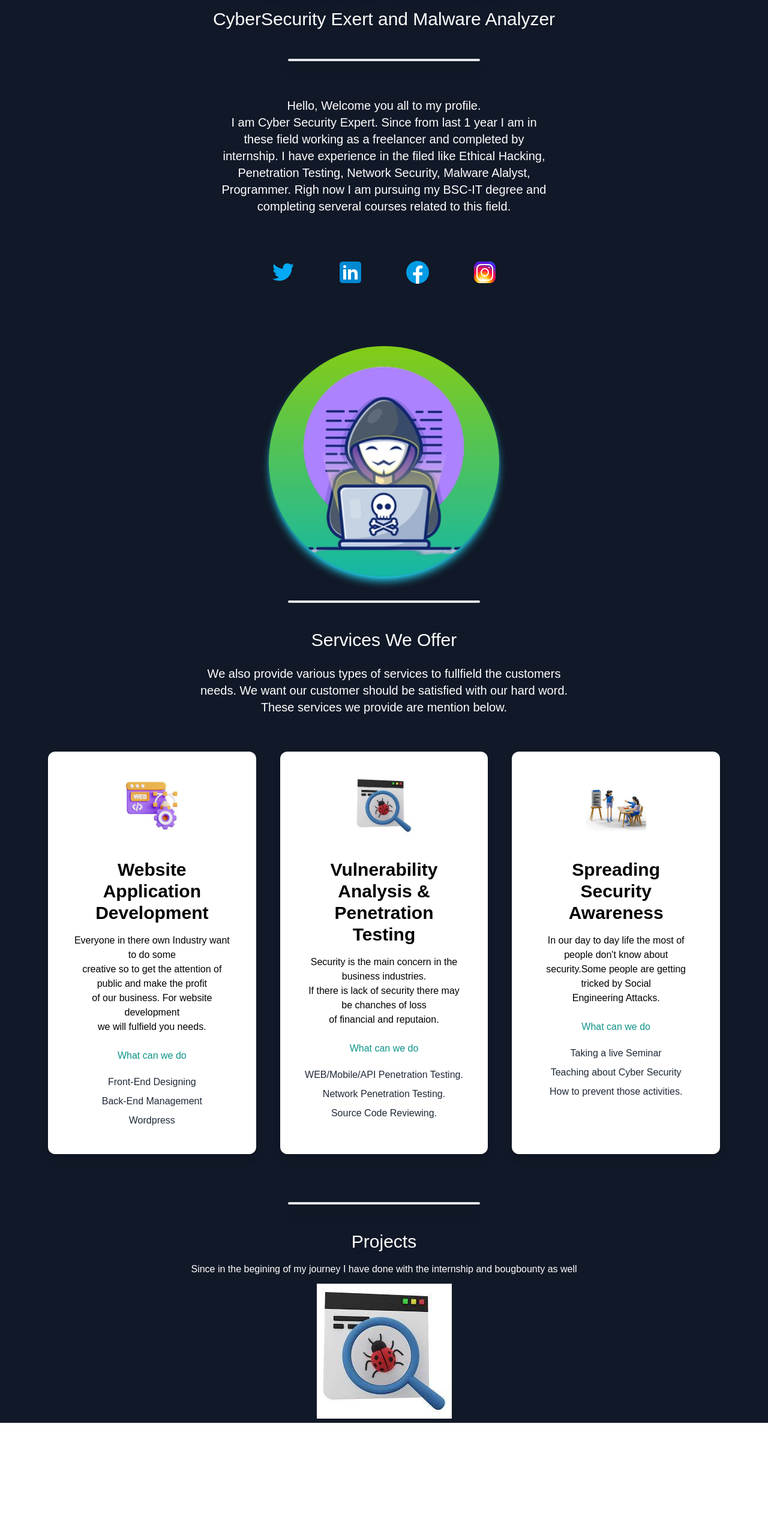
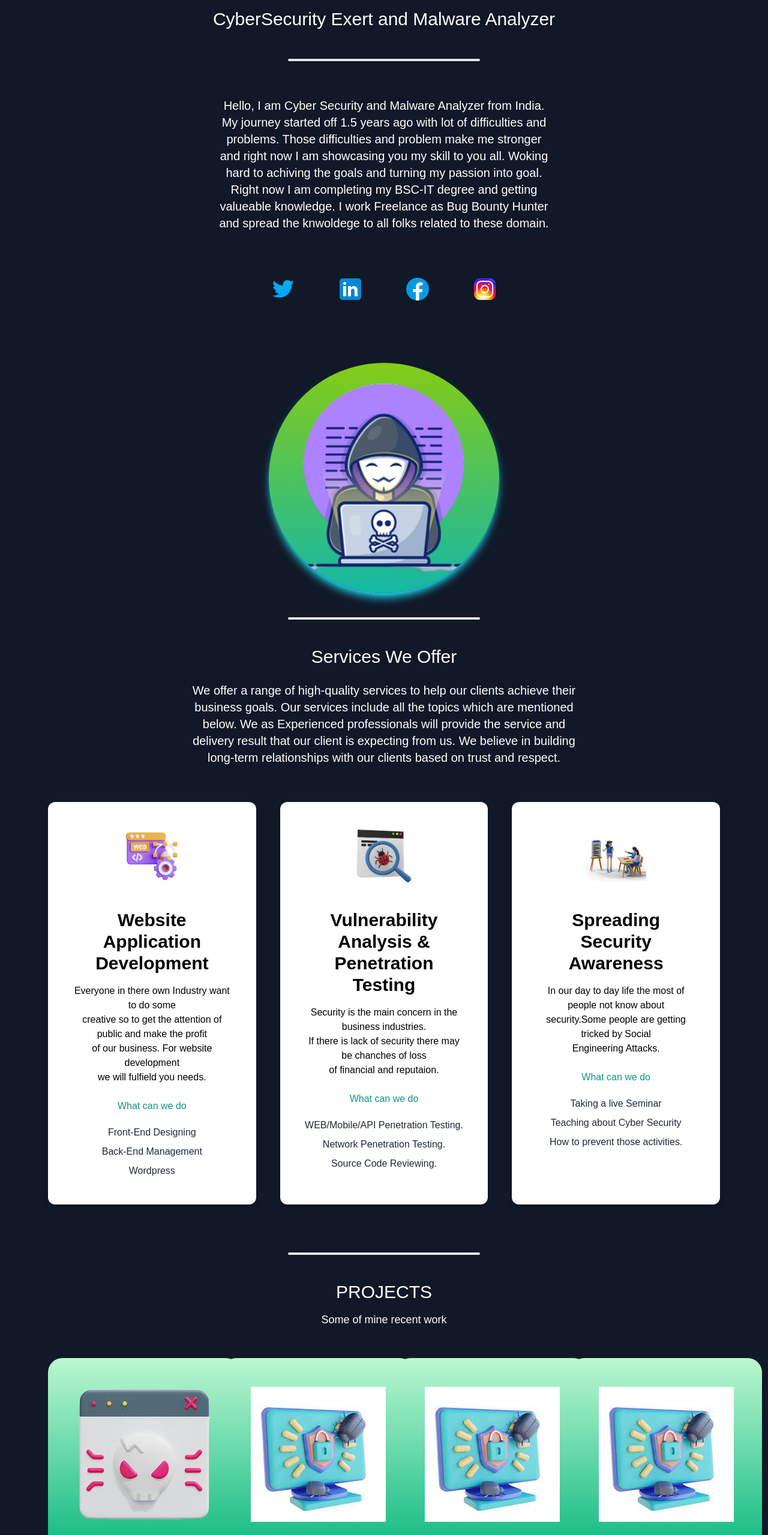
Before and after one commit to vaibhav200225/PortFolio, a Next.js app: page / in a window 1280 px wide. Shown: the part 234-2793 px from the top of the page at 60% size. Before the commit the page ends 2606 px from the top, so only its background shows below. Built offline with nearby package versions, Linux system fonts and the light colour scheme.

Commit message:
website commit

```diff
--- a/next.config.js
+++ b/next.config.js
@@ -1,7 +1,4 @@
-/** @type {import('next').NextConfig} */
 const nextConfig = {
-  reactStrictMode: true,
-  swcMinify: true,
+  reactStrictMode: true,   distDir: 'build',
 }
-
 module.exports = nextConfig
--- a/package.json
+++ b/package.json
@@ -6,10 +6,10 @@
   "scripts": {
     "predeploy": "npm run build",
     "deploy": "gh-pages -d build",
-    "dev": "next serve",
-    "build": "next",
+    "dev": "next",
+    "build": "next build",
     "start": "next start",
-    "lint": "next lint"
+    "prod": "next export"
   },
   "dependencies": {
     "firebase": "^9.10.0",
--- a/pages/index.js
+++ b/pages/index.js
@@ -1,22 +1,22 @@
 import Head from "next/head";
-import {BsFillMoonStarsFill} from 'react-icons/bs';
+import { BsFillMoonStarsFill } from "react-icons/bs";
 import Twitter from "../images/icons/twitter.svg";
 import Facebook from "../images/icons/facebook.svg";
 import Instagram from "../images/icons/instagram.svg";
-import Linkedin from "../images/icons/linkedin.svg"
+import Linkedin from "../images/icons/linkedin.svg";
 import Image from "next/image";
-import deved from '../images/pics/hacker.png';
-import design from '../images/pics/design.png'
-import code from '../images/pics/code.png'
-import Consulting from '../images/pics/consulting.png'
+import deved from "../images/pics/hacker.png";
+import design from "../images/pics/design.png";
+import code from "../images/pics/code.png";
+import Consulting from "../images/pics/consulting.png";
+import Malwaredev from "../images/pics/malware-dev.jpg";
+import MalwareAnalyzer from "../images/pics/malwareana.jpg"
 import { useState } from "react";
-import SSRpage from "./ssr-page";
-
 
 export default function Home() {
   const [darkMode, setDarkMode] = useState(true);
   return (
-    <div className={darkMode ? 'dark' : ""}>
+    <div className={darkMode ? "dark" : ""}>
       <Head>
         <title>Portfolio of VZsecure</title>
         <meta name="description" content="Generated by create next app" />
@@ -24,100 +24,224 @@ export default function Home() {
       </Head>
       <main className=" bg-white px-10 md:px-20 dark:bg-gray-900">
         <section className="min-h-screen">
-          <nav className=" py-5 mb-10 flex justify-between">
-            <h1 className=" text-xl font-burtons bg-gradient-to-r  from-lime-500 to-teal-500 text-white px-4 py-2 rounded-md shadow-lg shadow-cyan-400">Developed by Vzsecure</h1>
+          <nav className=" py-5 mb-10 flex justify-between md:text-sm">
+            <h1 className=" text-xl font-burtons bg-gradient-to-r  from-lime-500 to-teal-500 text-white px-4 py-2 rounded-md shadow-lg shadow-cyan-400">
+              Developed by Vzsecure
+            </h1>
             <ul className="flex items-center">
               <li>
-                <BsFillMoonStarsFill onClick={() => setDarkMode(!darkMode) } className=" cursor-pointer text-2xl text-black dark:text-white" />
+                <BsFillMoonStarsFill
+                  onClick={() => setDarkMode(!darkMode)}
+                  className=" cursor-pointer text-2xl text-black dark:text-white "
+                />
               </li>
               <li>
-                <a className=" bg-gradient-to-r  from-lime-500 to-teal-500 text-white px-4 py-2 rounded-md ml-8 shadow-lg shadow-cyan-400" href="#">Resume</a></li>
+                <a
+                  className=" bg-gradient-to-r  from-lime-500 to-teal-500 text-white px-4 py-2 rounded-md ml-8 shadow-lg shadow-cyan-400"
+                  href="#"
+                >
+                  Resume
+                </a>
+              </li>
             </ul>
           </nav>
           <div className=" text-center p-10">
-            <h2 className=" text-5xl py-2 text-teal-600 font-medium md:text-6xl drop-shadow-lg">Vaibhav Zadane</h2>
-            <h3 className=" text-2xl py-2 md:text-3xl dark:text-white" >CyberSecurity Exert and Malware Analyzer</h3>
+            <h2 className=" text-5xl py-2 text-teal-600 font-medium md:text-6xl drop-shadow-lg">
+              Vaibhav Zadane
+            </h2>
+            <h3 className=" text-2xl py-2 md:text-3xl dark:text-white">
+              CyberSecurity Exert and Malware Analyzer
+            </h3>
             <hr className=" w-80 h-1 mx-auto border-2 rounded md:my-10 drop-shadow-xl" />
             <p className=" text-lg py-5 leading-8 text-gray-800 md:text-xl mal-w-xl mx-auto lg:mr-60 lg:ml-60 dark:text-white">
-              Hello, Welcome you all to my profile. <br />
-              I am Cyber Security Expert. Since from last 1 year I am in these field working as a freelancer
-              and completed by internship. I have experience in the filed like Ethical Hacking, Penetration Testing,
-              Network Security, Malware Alalyst, Programmer. Righ now I am pursuing my BSC-IT degree and completing serveral
-              courses related to this field.
+              Hello, I am Cyber Security and Malware Analyzer from India. My
+              journey started off 1.5 years ago with lot of difficulties and
+              problems. Those difficulties and problem make me stronger and
+              right now I am showcasing you my skill to you all. Woking hard to
+              achiving the goals and turning my passion into goal. Right now I
+              am completing my BSC-IT degree and getting valueable knowledge. I
+              work Freelance as Bug Bounty Hunter and spread the knwoldege to
+              all folks related to these domain.
             </p>
           </div>
-          <div className=" text-xl flex justify-center gap-16 py-3 text-gray-600 " >
-            <a href="#"><Image src={Twitter} alt="Twitter" /></a>
-            <a href="#"><Image src={Linkedin} alt="Linkedin"/></a>
-            <a href="#"><Image src={Facebook} alt="Facebook" /></a>
-            <a href="#"><Image src={Instagram} alt="Instagram" /></a>
+          <div className=" text-xl flex justify-center gap-16 py-3 text-gray-600 ">
+            <a href="#">
+              <Image src={Twitter} alt="Twitter" />
+            </a>
+            <a href="#">
+              <Image src={Linkedin} alt="Linkedin" />
+            </a>
+            <a href="#">
+              <Image src={Facebook} alt="Facebook" />
+            </a>
+            <a href="#">
+              <Image src={Instagram} alt="Instagram" />
+            </a>
           </div>
           <div className=" shadow-lg shadow-cyan-400 relative bg-gradient-to-b overflow-hidden from-white rounded-full w-80 h-80 mt-20 mx-auto md:h-96 md:w-96 dark:from-lime-500 dark:to-teal-500">
-            <Image src={deved} layout="fill" objectFit="cover" alt="deved"/>
+            <Image src={deved} layout="fill" objectFit="cover" alt="deved" />
           </div>
         </section>
-        <hr className=" w-80 h-1 mx-auto border-2 rounded md:my-10 dark:bg-lime-500" />
+        <hr className=" w-80 h-1 mx-auto border-2 rounded md:my-10 drop-shadow-xl" />
         <section className=" text-center mt-10">
           <div>
-            <h2 className=" text-3xl py-1 dark:text-white">Services We Offer</h2>
+            <h2 className=" text-3xl py-1 dark:text-white">
+              Services We Offer
+            </h2>
             <p className=" text-lg py-5 leading-8 text-gray-800 md:text-xl mal-w-xl mx-auto lg:mr-60 lg:ml-60 dark:text-white">
-              We also provide various types of services to fullfield the customers needs. We want our customer should be satisfied with our hard word.
-              These services we provide are mention below.
+              We offer a range of high-quality services to help our clients
+              achieve their business goals. Our services include all the topics
+              which are mentioned below. We as Experienced professionals will
+              provide the service and delivery result that our client is
+              expecting from us. We believe in building long-term relationships
+              with our clients based on trust and respect.
             </p>
           </div>
-          <div className=" grid grid-cols-3 gap-10">
-            <div className=" text-center shadow-lg p-10 rounded-xl my-10 dark:bg-white md:flex-row">
-              <Image src={ design } width={100} height={100} alt="design" />
-              <h2 className=" text-3xl font-bold pt-8 pb-2">Website Application <br />Development</h2>
+          <div className=" lg:grid lg:grid-cols-3 gap-10 flex-row">
+            <div className=" text-center shadow-lg p-10 rounded-xl my-10 dark:bg-white">
+              <Image src={design} width={100} height={100} alt="design" />
+              <h2 className=" text-3xl font-bold pt-8 pb-2">
+                Website Application <br />
+                Development
+              </h2>
               <p className="py-2">
                 Everyone in there own Industry want to do some <br />
-                creative so to get the attention of public and make the profit<br />
-                of our business. For website development <br />we will fulfield you needs.
+                creative so to get the attention of public and make the profit
+                <br />
+                of our business. For website development <br />
+                we will fulfield you needs.
               </p>
               <h4 className="py-4 text-teal-600">What can we do</h4>
               <p className=" text-gray-800 py-1">Front-End Designing</p>
               <p className=" text-gray-800 py-1">Back-End Management</p>
               <p className=" text-gray-800 py-1">Wordpress</p>
             </div>
-            <div className=" text-center shadow-lg p-10 rounded-xl my-10 dark:bg-white">
-              <Image src={ code } width={100} height={100} alt="code" />
-              <h2 className=" text-3xl font-bold pt-8 pb-2">Vulnerability Analysis & <br /> Penetration Testing</h2>
+            <div className=" text-center shadow-lg p-10 rounded-xl my-10 dark:bg-white ">
+              <Image src={code} width={100} height={100} alt="code" />
+              <h2 className=" text-3xl font-bold pt-8 pb-2">
+                Vulnerability Analysis & <br /> Penetration Testing
+              </h2>
               <p className="py-2">
                 Security is the main concern in the business industries. <br />
-                If there is lack of security there may be chanches of loss<br /> of financial and reputaion.
+                If there is lack of security there may be chanches of loss
+                <br /> of financial and reputaion.
               </p>
               <h4 className="py-4 text-teal-600">What can we do</h4>
-              <p className=" text-gray-800 py-1">WEB/Mobile/API Penetration Testing.</p>
-              <p className=" text-gray-800 py-1">Network Penetration Testing.</p>
+              <p className=" text-gray-800 py-1">
+                WEB/Mobile/API Penetration Testing.
+              </p>
+              <p className=" text-gray-800 py-1">
+                Network Penetration Testing.
+              </p>
               <p className=" text-gray-800 py-1">Source Code Reviewing.</p>
             </div>
             <div className=" text-center shadow-lg p-10 rounded-xl my-10 dark:bg-white">
-              <Image src={ Consulting } width={100} height={100} alt="consultins" />
-              <h2 className=" text-3xl font-bold pt-8 pb-2">Spreading Security <br /> Awareness</h2>
+              <Image
+                src={Consulting}
+                width={100}
+                height={100}
+                alt="consultins"
+              />
+              <h2 className=" text-3xl font-bold pt-8 pb-2">
+                Spreading Security <br /> Awareness
+              </h2>
               <p className="py-2 ">
-                In our day to day life the most of people don't know about <br />security.Some people are getting tricked by Social <br />Engineering Attacks.
+                In our day to day life the most of people not know about <br />
+                security.Some people are getting tricked by Social <br />
+                Engineering Attacks.
               </p>
               <h4 className="py-4 text-teal-600">What can we do</h4>
               <p className=" text-gray-800 py-1">Taking a live Seminar</p>
-              <p className=" text-gray-800 py-1">Teaching about Cyber Security</p>
-              <p className=" text-gray-800 py-1">How to prevent those activities.</p>
+              <p className=" text-gray-800 py-1">
+                Teaching about Cyber Security
+              </p>
+              <p className=" text-gray-800 py-1">
+                How to prevent those activities.
+              </p>
             </div>
           </div>
           <hr className=" w-80 h-1 mx-auto border-2 rounded md:my-10 drop-shadow-xl" />
         </section>
         <section className=" text-center">
           <div>
-            <h2 className=" text-3xl py-1 dark:text-white">
-              Projects
-            </h2>
-            <p className=" text-md py-2 leading-8 text-gray-800 dark:text-white">
-              Since in the begining of my journey I have done with the internship and bougbounty as well
+            <h2 className=" text-3xl py-1 dark:text-white">PROJECTS</h2>
+            <p className=" text-lg py-2 leading-8 text-gray-800 dark:text-white">
+              Some of mine recent work
             </p>
           </div>
-          <div>
+          <div className=" lg:grid lg:grid-cols-4 flex-row gap-10">
             <div>
-              <Image src={code} alt="test" />
+              <a href="#">
+              <div className=" bg-gradient-to-b dark:from-green-200 dark:to-emerald-500 p-10 my-10 rounded-3xl relative w-20 h-20 mt-10 mx-auto md:h-80 md:w-80 overflow-hidden shadow-zinc-500 hover:shadow-lg hover:shadow-cyan-500 ">
+              <Image src={Malwaredev} alt="code" layout="fill" objectFit="none" />
+              </div>
+              </a>
+              <div>
+                <h2 className=" text-teal-600 lg:text-3xl text-lg">
+                  Malware <br />Development
+                </h2>
+                <p className=" pt-5 dark:text-white lg:text-lg">
+                  I have Developed a Malware with the help of socket programming (Python)
+                  in which when the user use the exe application it will execute the cmd and
+                  get the Reverse Shell of user machine.
+                </p>
+              </div>
             </div>
+
+            <div>
+              <a href="#">
+              <div className=" bg-gradient-to-b dark:from-green-200 dark:to-emerald-500 p-10 my-10 dark:bg-white rounded-3xl relative w-20 h-20 mt-10 mx-auto md:h-80 md:w-80 overflow-hidden shadow-zinc-500 hover:shadow-lg hover:shadow-cyan-500 ">
+              <Image src={MalwareAnalyzer} alt="code" layout="fill" objectFit="none" />
+              </div>
+              </a>
+              <div>
+                <h2 className=" text-teal-600 lg:text-3xl text-lg">
+                  Malware <br />Analysis
+                </h2>
+                <p className=" pt-5 dark:text-white lg:text-lg">
+                  While learning about Malware Analysis I have tested one malware sample
+                  which is WannaCry Ransomeware which is well known in Cyber domain.
+                  I have gone through every detail working of the malware.
+                </p>
+              </div>
+            </div>
+
+            <div>
+              <a href="#">
+              <div className=" bg-gradient-to-b dark:from-green-200 dark:to-emerald-500 p-10 my-10 dark:bg-white rounded-3xl relative w-20 h-20 mt-10 mx-auto md:h-80 md:w-80 overflow-hidden shadow-zinc-500 hover:shadow-lg hover:shadow-cyan-500 ">
+              <Image src={MalwareAnalyzer} alt="code" layout="fill" objectFit="none" />
+              </div>
+              </a>
+              <div>
+                <h2 className=" text-teal-600 lg:text-3xl text-lg">
+                  Website <br />Development
+                </h2>
+                <p className=" pt-5 dark:text-white lg:text-lg">
+                  While learning about Malware Analysis I have tested one malware sample
+                  which is WannaCry Ransomeware which is well known in Cyber domain.
+                  I have gone through every detail working of the malware.
+                </p>
+              </div>
+            </div>
+
+            <div>
+              <a href="#">
+              <div className=" bg-gradient-to-b dark:from-green-200 dark:to-emerald-500 p-10 my-10 dark:bg-white rounded-3xl relative w-20 h-20 mt-10 mx-auto md:h-80 md:w-80 overflow-hidden shadow-zinc-500 hover:shadow-lg hover:shadow-cyan-500 ">
+              <Image src={MalwareAnalyzer} alt="code" layout="fill" objectFit="none" />
+              </div>
+              </a>
+              <div>
+                <h2 className=" text-teal-600 lg:text-3xl text-lg">
+                  Comming <br />Soon
+                </h2>
+                <p className=" pt-5 dark:text-white lg:text-lg">
+                  While learning about Malware Analysis I have tested one malware sample
+                  which is WannaCry Ransomeware which is well known in Cyber domain.
+                  I have gone through every detail working of the malware.
+                </p>
+              </div>
+            </div>
+
           </div>
         </section>
       </main>
```
Also changed, not shown: images/pics/malware-dev.jpg (added), images/pics/malwareana.jpg (added).
